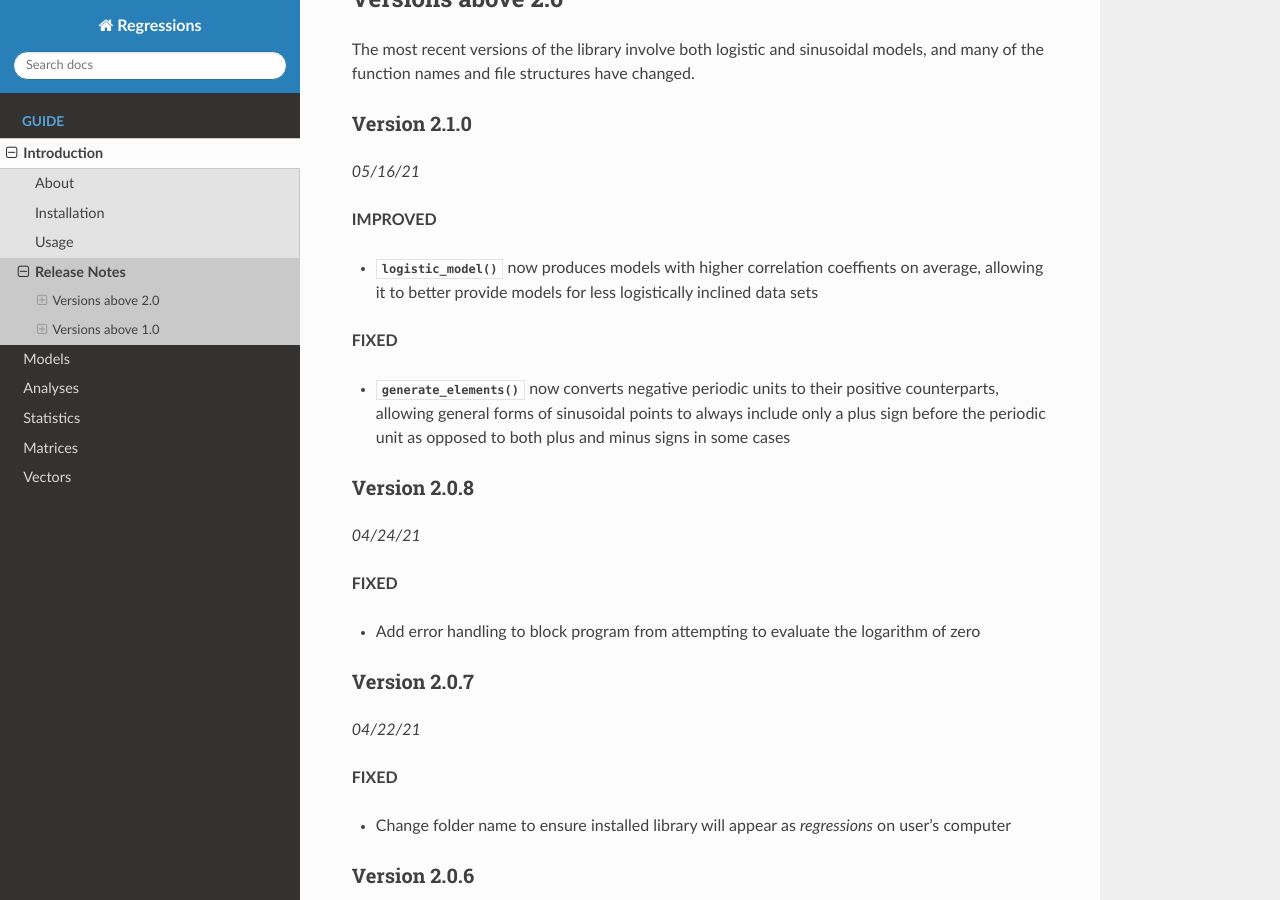
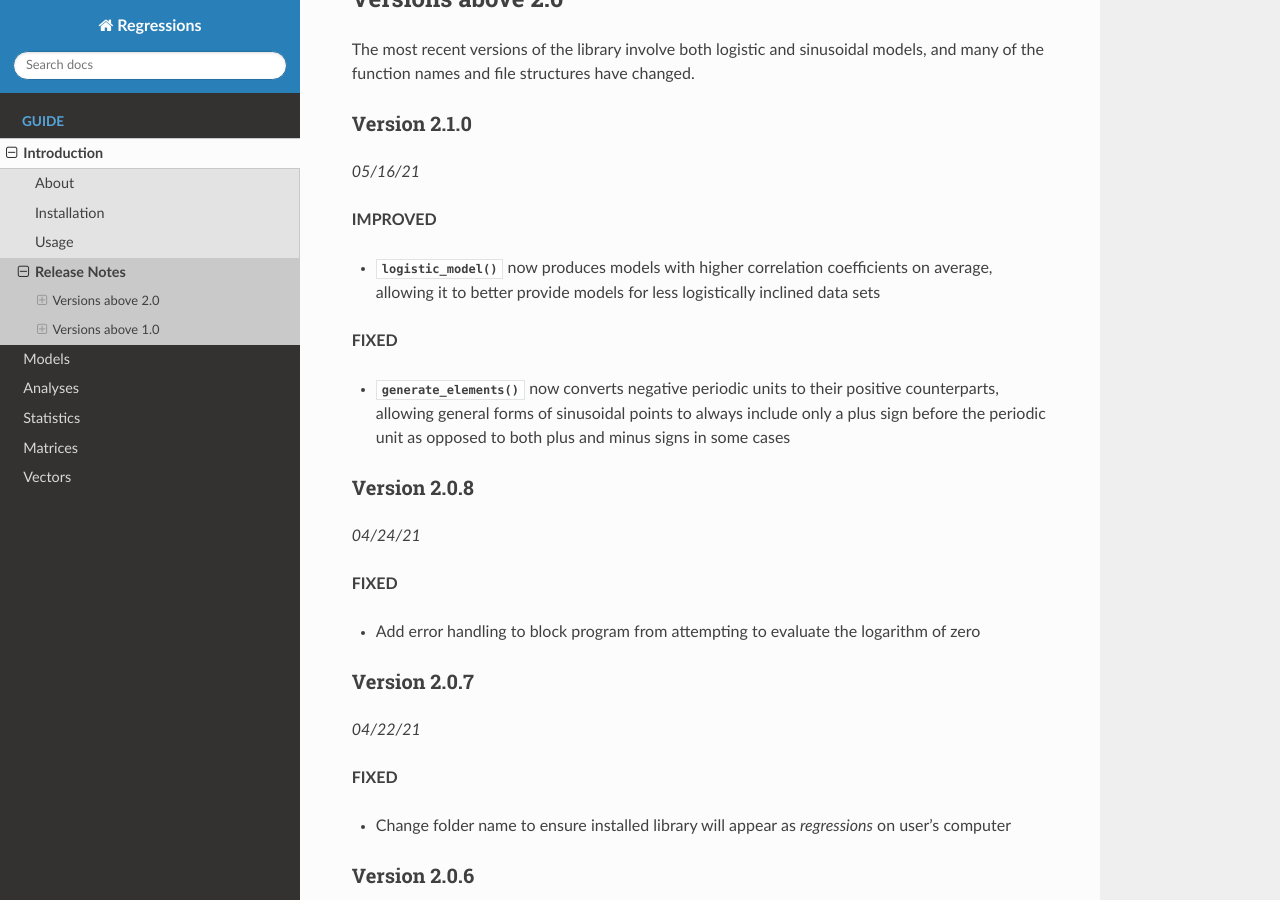
Before and after one commit to jtreeves/regressions_library, a Sphinx documentation site: the page built from documentation/source/introduction/pages/releases.rst, in a window 1280 px wide and 900 px high, scrolled down 490 px. Built offline with Sphinx 7.4.7 and the Read the Docs theme 2.0.0, drawn with Linux system fonts in a browser that asks for light colours.

Commit message:
[documentation] Fix typo in release notes

```diff
--- a/documentation/source/introduction/pages/releases.rst
+++ b/documentation/source/introduction/pages/releases.rst
@@ -20,7 +20,7 @@ Version 2.1.0
 
 **IMPROVED**
 
-* :func:`~regressions.models.logistic.logistic_model` now produces models with higher correlation coeffients on average, allowing it to better provide models for less logistically inclined data sets
+* :func:`~regressions.models.logistic.logistic_model` now produces models with higher correlation coefficients on average, allowing it to better provide models for less logistically inclined data sets
 
 **FIXED**
 
```
